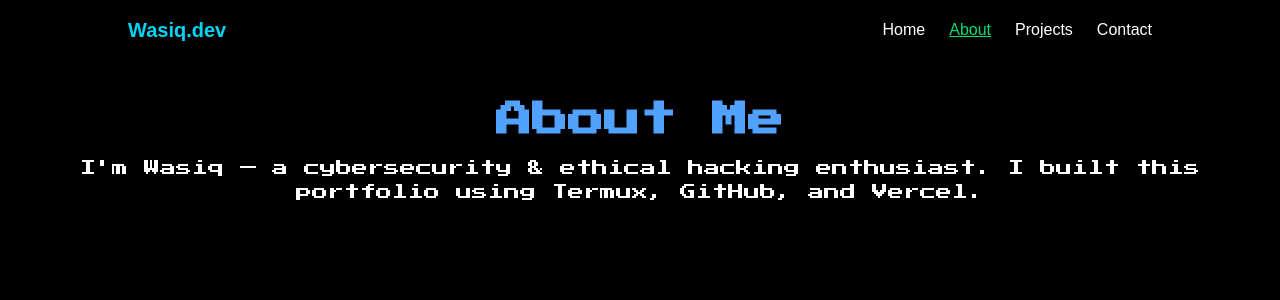
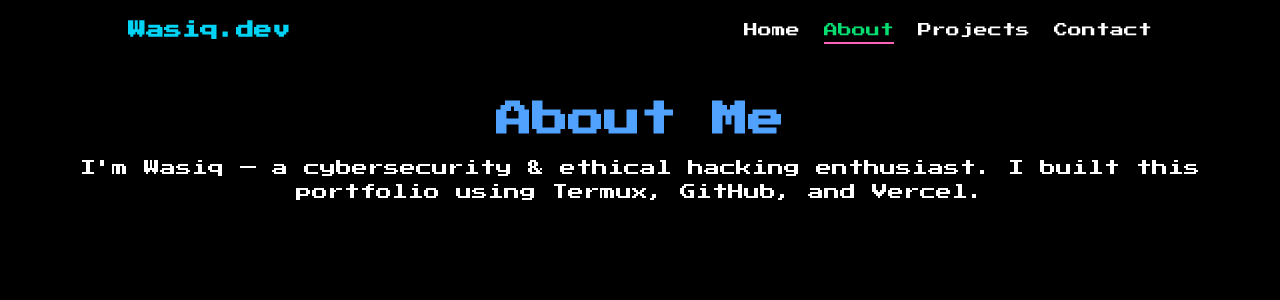
Before and after one commit to Wasiq2006/portfolio-next, a Next.js app: page /about in a window 1280 px wide. Shown: the top 300 px of the page. Built offline with nearby package versions, Linux system fonts and the light colour scheme.

Commit message:
Updated navbar with pixel font and animations

```diff
--- a/components/Navbar.js
+++ b/components/Navbar.js
@@ -3,6 +3,13 @@ import Link from 'next/link';
 import { usePathname } from 'next/navigation';
 import { useState } from 'react';
 import { motion, AnimatePresence } from 'framer-motion';
+import localFont from 'next/font/local';
+
+// Load pixel font
+const pixelFont = localFont({
+  src: '../fonts/PressStart2P-Regular.ttf',
+  variable: '--font-pixel',
+});
 
 const navItems = [
   { name: 'Home', path: '/' },
@@ -16,26 +23,36 @@ export default function Navbar() {
   const [menuOpen, setMenuOpen] = useState(false);
 
   return (
-    <nav className="bg-black text-white font-mono px-6 py-4 shadow-md sticky top-0 z-50">
+    <nav className={`${pixelFont.className} bg-black text-white px-6 py-4 shadow-md sticky top-0 z-50`}>
       <div className="max-w-5xl mx-auto flex justify-between items-center">
+        {/* Logo */}
         <Link
           href="/"
-          className="text-cyan-400 text-xl font-bold hover:text-cyan-300 transition"
+          className="text-cyan-400 text-sm sm:text-lg font-bold hover:text-cyan-300 transition"
         >
           Wasiq.dev
         </Link>
 
         {/* Desktop Nav */}
-        <div className="hidden md:flex space-x-6 text-sm sm:text-base">
+        <div className="hidden md:flex space-x-6 text-xs sm:text-sm">
           {navItems.map((item) => (
             <Link
               key={item.name}
               href={item.path}
-              className={`hover:text-pink-400 transition duration-300 ${
-                pathname === item.path ? 'text-green-400 underline' : ''
-              }`}
+              className="relative group"
             >
-              {item.name}
+              <span
+                className={`${
+                  pathname === item.path ? 'text-green-400' : 'text-white'
+                } hover:text-pink-400 transition-colors`}
+              >
+                {item.name}
+              </span>
+              <span
+                className={`absolute left-0 -bottom-1 h-0.5 w-full bg-pink-400 scale-x-0 group-hover:scale-x-100 transition-transform origin-left duration-300 ${
+                  pathname === item.path ? 'scale-x-100' : ''
+                }`}
+              ></span>
             </Link>
           ))}
         </div>
@@ -48,27 +65,17 @@ export default function Navbar() {
         >
           {menuOpen ? (
             <svg className="w-6 h-6" fill="none" stroke="currentColor" viewBox="0 0 24 24">
-              <path
-                strokeLinecap="round"
-                strokeLinejoin="round"
-                strokeWidth="2"
-                d="M6 18L18 6M6 6l12 12"
-              />
+              <path strokeLinecap="round" strokeLinejoin="round" strokeWidth="2" d="M6 18L18 6M6 6l12 12" />
             </svg>
           ) : (
             <svg className="w-6 h-6" fill="none" stroke="currentColor" viewBox="0 0 24 24">
-              <path
-                strokeLinecap="round"
-                strokeLinejoin="round"
-                strokeWidth="2"
-                d="M4 8h16M4 16h16"
-              />
+              <path strokeLinecap="round" strokeLinejoin="round" strokeWidth="2" d="M4 8h16M4 16h16" />
             </svg>
           )}
         </button>
       </div>
 
-      {/* Mobile Menu Animation */}
+      {/* Mobile Menu */}
       <AnimatePresence>
         {menuOpen && (
           <motion.div
@@ -83,9 +90,9 @@ export default function Navbar() {
               <Link
                 key={item.name}
                 href={item.path}
-                className={`block py-2 hover:text-pink-400 ${
-                  pathname === item.path ? 'text-green-400 underline' : ''
-                }`}
+                className={`block py-2 text-sm ${
+                  pathname === item.path ? 'text-green-400' : 'text-white'
+                } hover:text-pink-400 transition-colors`}
                 onClick={() => setMenuOpen(false)}
               >
                 {item.name}
```
